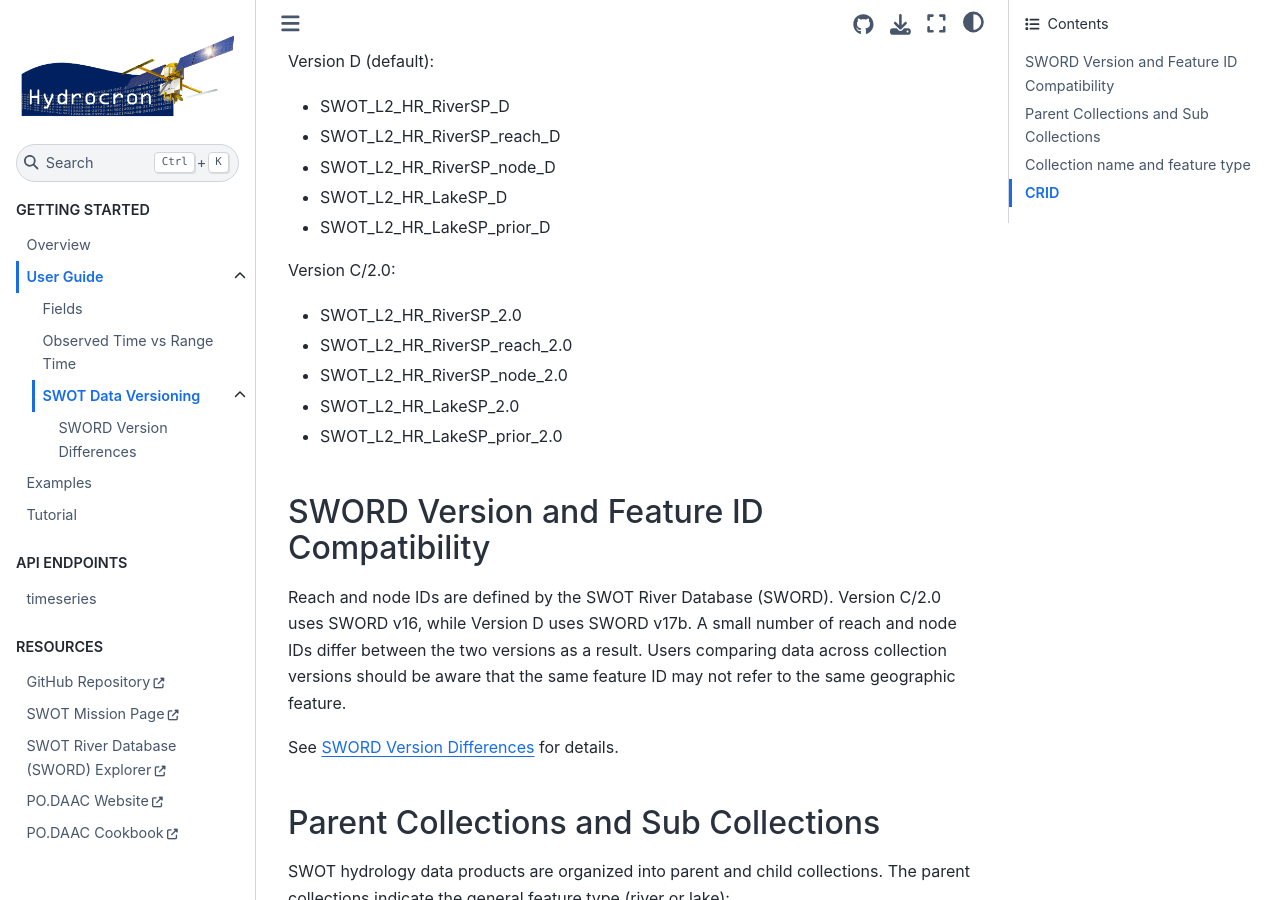
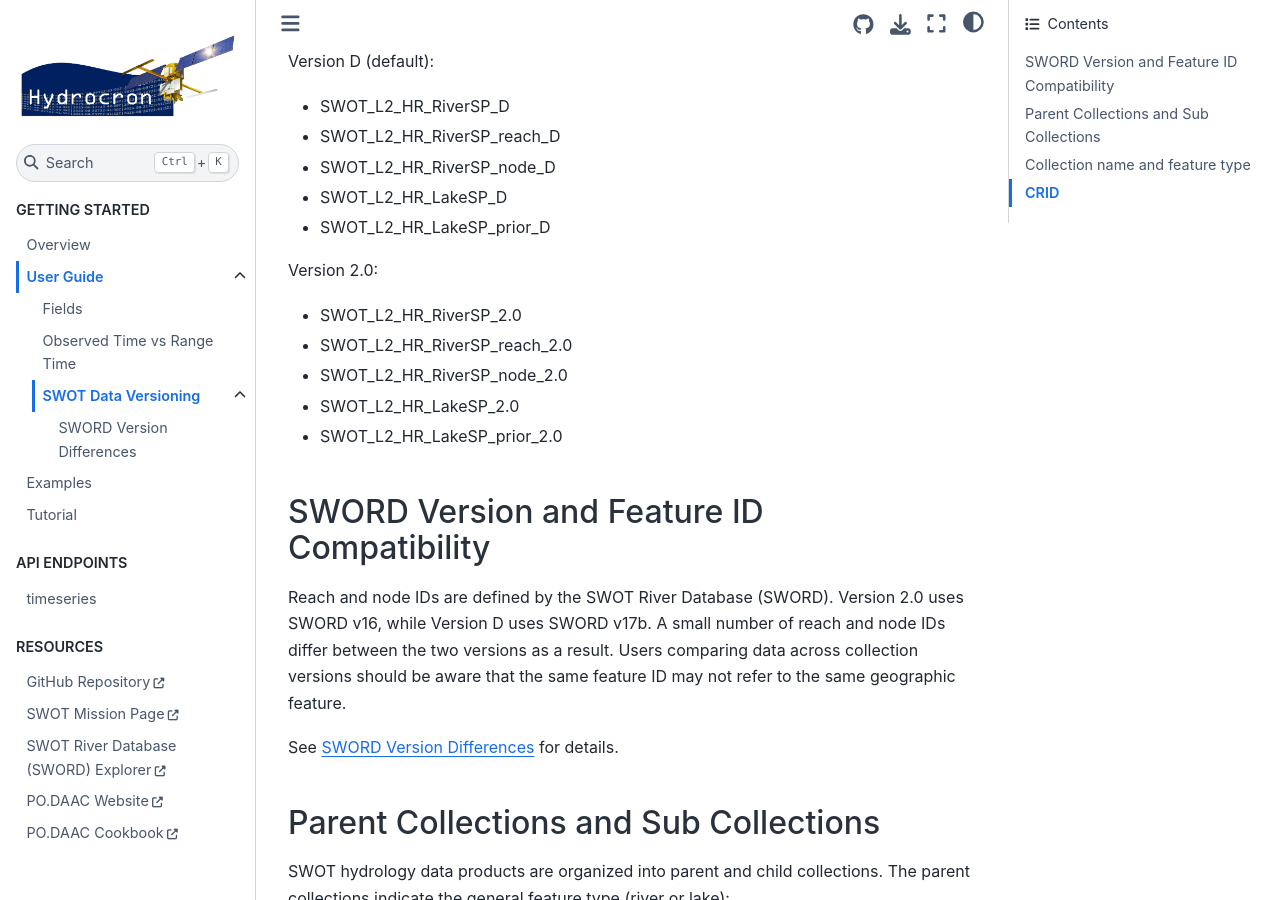
Before and after one commit to podaac/hydrocron, a Jupyter Book: the page built from docs/user-guide/versioning.md, in a window 1280 px wide and 900 px high, scrolled down 353 px. Built offline with Jupyter Book 1.0.4 settings and Sphinx 7.4.7 and the Sphinx Book theme 1.1.4, drawn with Linux system fonts in a browser that asks for light colours.

Commit message:
Docs updates

```diff
--- a/docs/user-guide/versioning.md
+++ b/docs/user-guide/versioning.md
@@ -14,7 +14,7 @@ Version D (default):
 - SWOT_L2_HR_LakeSP_D
 - SWOT_L2_HR_LakeSP_prior_D
 
-Version C/2.0:
+Version 2.0:
 
 - SWOT_L2_HR_RiverSP_2.0
 - SWOT_L2_HR_RiverSP_reach_2.0
@@ -24,7 +24,7 @@ Version C/2.0:
 
 ## SWORD Version and Feature ID Compatibility
 
-Reach and node IDs are defined by the SWOT River Database (SWORD). Version C/2.0 uses SWORD v16, while Version D uses SWORD v17b. A small number of reach and node IDs differ between the two versions as a result. Users comparing data across collection versions should be aware that the same feature ID may not refer to the same geographic feature.
+Reach and node IDs are defined by the SWOT River Database (SWORD). Version 2.0 uses SWORD v16, while Version D uses SWORD v17b. A small number of reach and node IDs differ between the two versions as a result. Users comparing data across collection versions should be aware that the same feature ID may not refer to the same geographic feature.
 
 See [SWORD Version Differences](sword-versions.md) for details.
 
```
Also changed, not shown: docs/intro.md (+2 -2 lines), docs/user-guide/sword-versions.md (+2 -2 lines).
